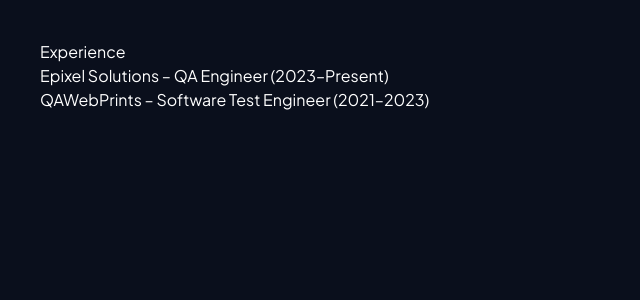
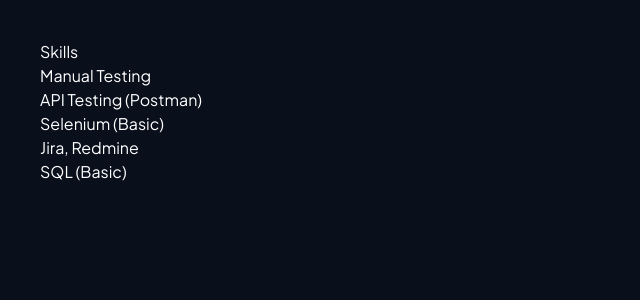
Before and after one commit to vishnu-arun-in/vishnu-portfolio, a Next.js app: page / in a window 1280 px wide. Shown: the top 300 px of the page, without its empty margins (0-640 px from the left). Built offline with nearby package versions, Linux system fonts and the light colour scheme.

Commit message:
Update page.tsx

```diff
--- a/src/app/page.tsx
+++ b/src/app/page.tsx
@@ -1,10 +1,13 @@
-export default function ExperienceSection() {
+export default function SkillsSection() {
   return (
     <section style={{ padding: "40px", color: "white" }}>
-      <h2>Experience</h2>
+      <h2>Skills</h2>
       <ul>
-        <li>Epixel Solutions – QA Engineer (2023–Present)</li>
-        <li>QAWebPrints – Software Test Engineer (2021–2023)</li>
+        <li>Manual Testing</li>
+        <li>API Testing (Postman)</li>
+        <li>Selenium (Basic)</li>
+        <li>Jira, Redmine</li>
+        <li>SQL (Basic)</li>
       </ul>
     </section>
   );
```
